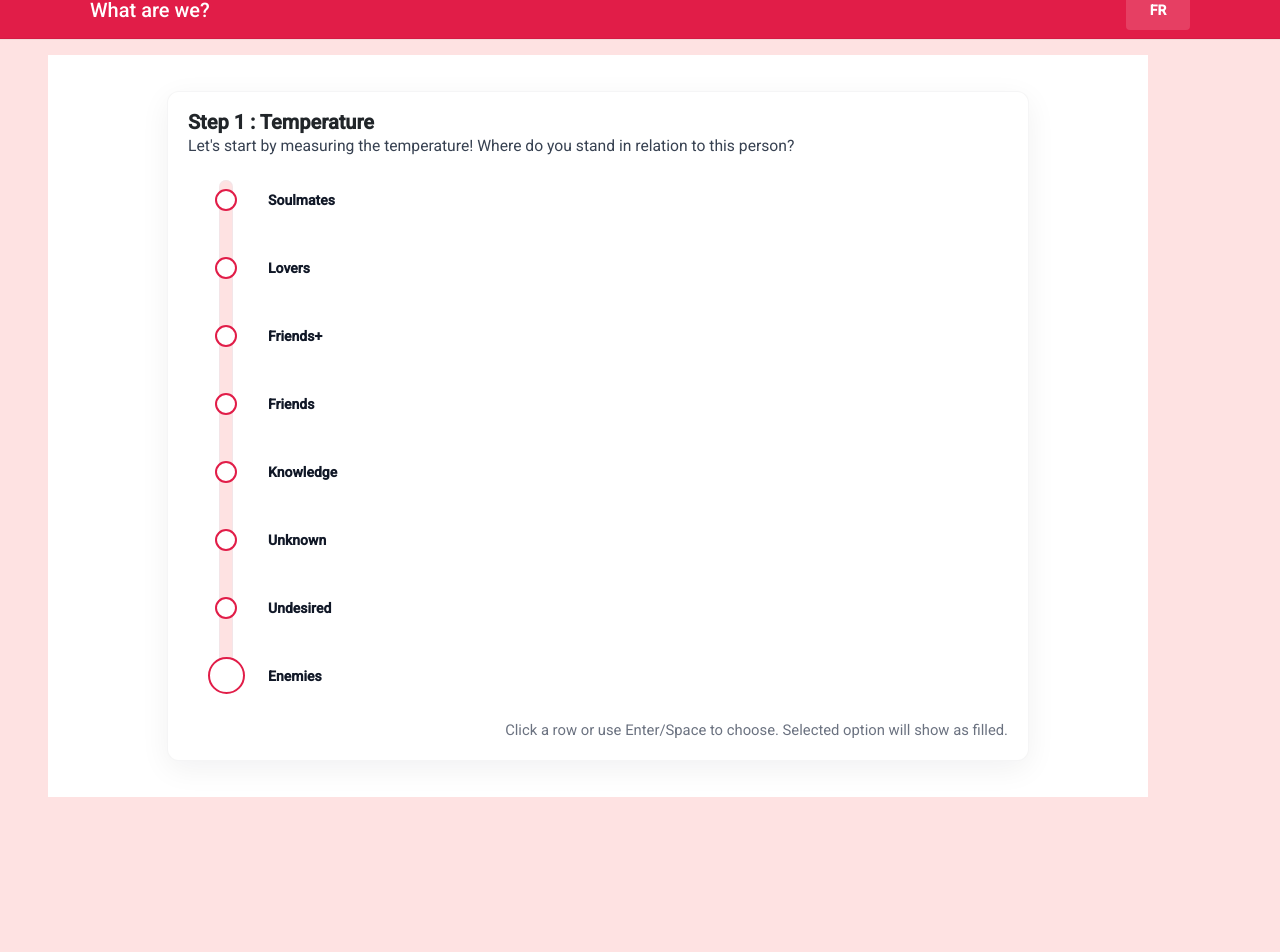
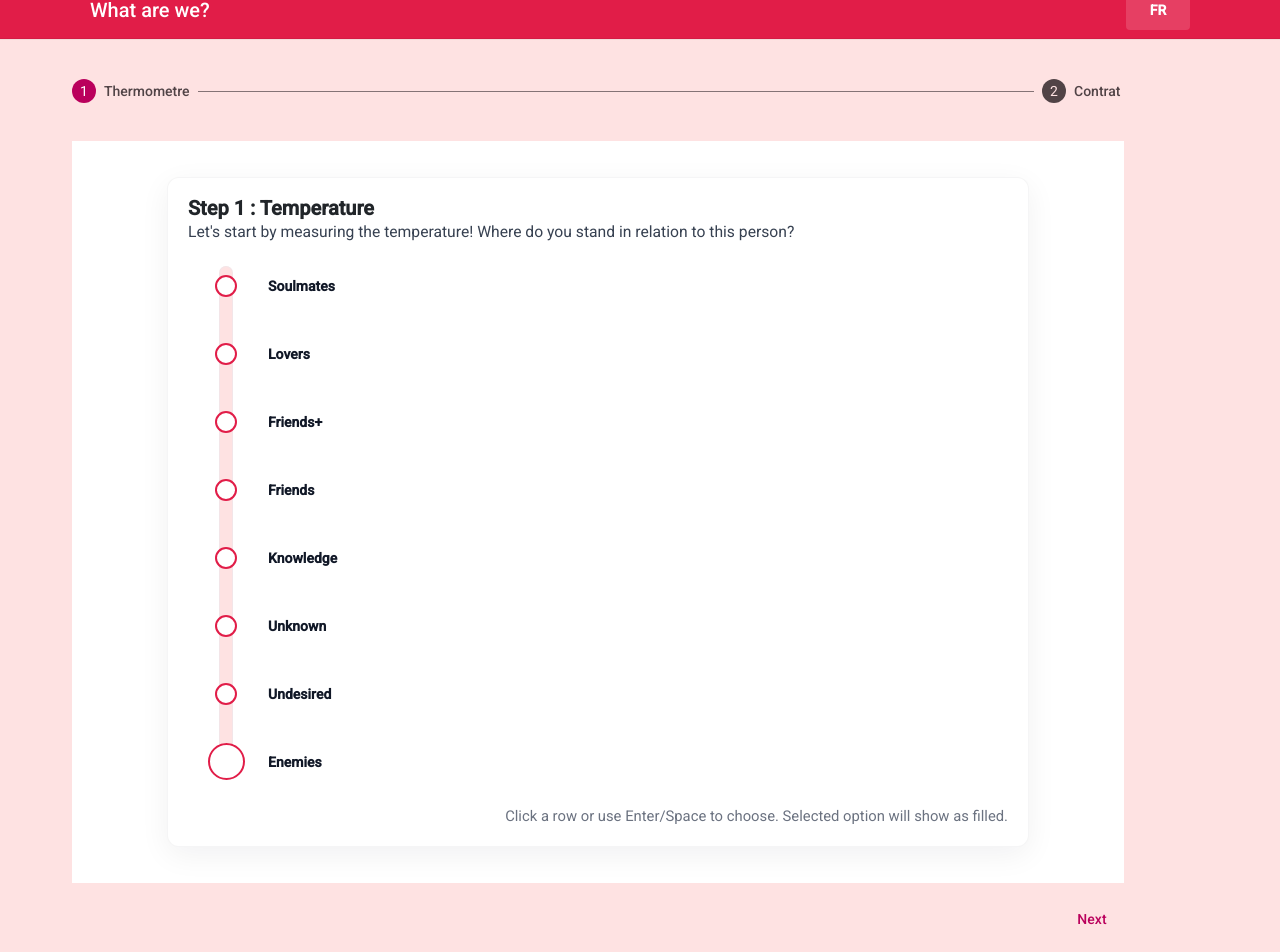
Before and after one commit to JpG771/on-est-quoi, an Angular app: page /questionnaire in a window 1280 px wide. Shown: the part 18-970 px from the top of the page. Before the commit the page ends 831 px from the top, so only its background shows below. Built offline with nearby package versions, Linux system fonts and the light colour scheme; no server answers.

Commit message:
Add questionnaire navigation

```diff
--- a/src/app/questionnaire/questionnaire.html
+++ b/src/app/questionnaire/questionnaire.html
@@ -1 +1,14 @@
-<app-thermometre></app-thermometre>
+<mat-stepper>
+  <mat-step label="Thermometre">
+    <app-thermometre></app-thermometre>
+    <div class="step-actions">
+      <button mat-button matStepperNext>Next</button>
+    </div>
+  </mat-step>
+  <mat-step label="Contrat">
+    <app-contrat></app-contrat>
+    <div class="step-actions">
+      <button mat-button matStepperPrevious>Previous</button>
+    </div>
+  </mat-step>
+</mat-stepper>
--- a/src/app/questionnaire/questionnaire.scss
+++ b/src/app/questionnaire/questionnaire.scss
@@ -0,0 +1,12 @@
+mat-stepper {
+  width: 100%;
+}
+
+.mat-horizontal-stepper-header-container {
+  margin-bottom: 1em;
+}
+
+.step-actions {
+  margin-top: 16px;
+  text-align: right;
+}
--- a/src/app/questionnaire/questionnaire.ts
+++ b/src/app/questionnaire/questionnaire.ts
@@ -1,11 +1,15 @@
-import { Component } from '@angular/core';
+import { Component, ViewEncapsulation } from '@angular/core';
 import { Thermometre } from "../thermometre/thermometre";
+import { Contrat } from "../contrat/contrat";
+import { MatStepperModule } from '@angular/material/stepper';
+import { MatButtonModule } from '@angular/material/button';
 
 @Component({
   selector: 'app-questionnaire',
-  imports: [Thermometre],
+  imports: [Thermometre, Contrat, MatButtonModule, MatStepperModule],
   templateUrl: './questionnaire.html',
   styleUrl: './questionnaire.scss',
+  encapsulation: ViewEncapsulation.None
 })
 export class Questionnaire {
 
```
